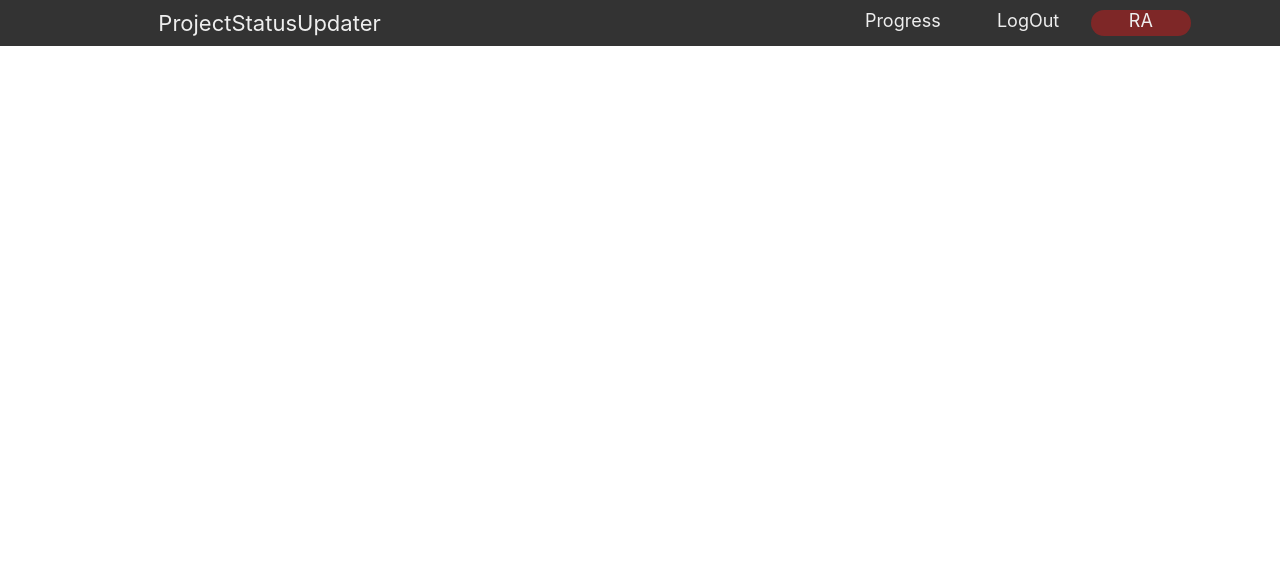
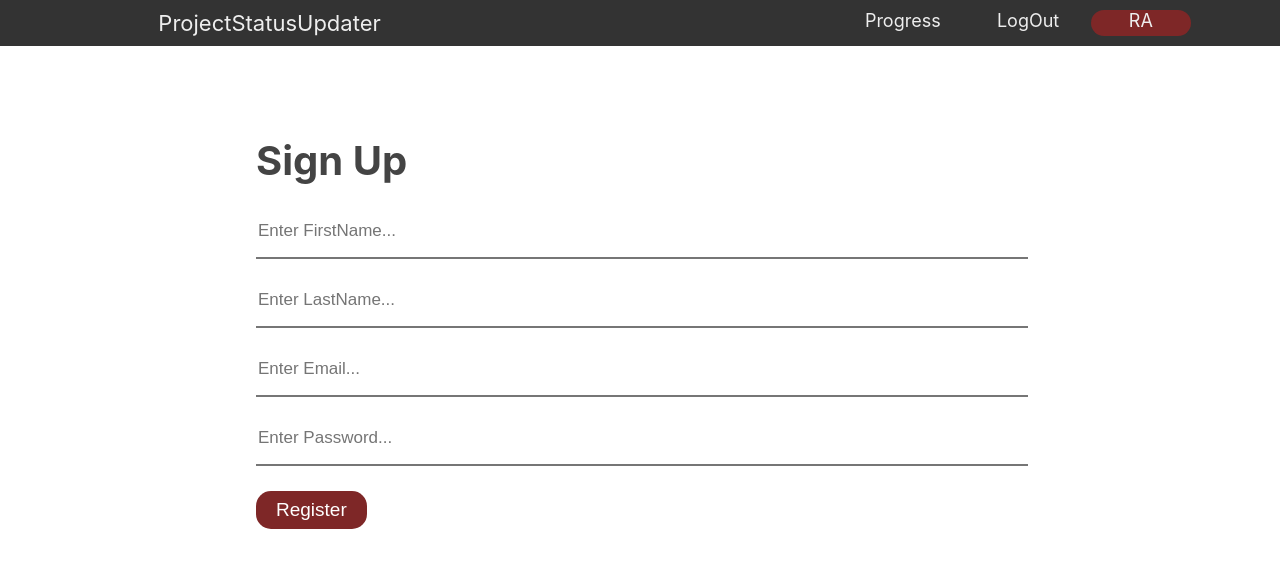
Before and after one commit to RRakib/Project-Status-Updater-React-Redux-FireBase, a React (Create React App) app: page /signup in a window 1280 px wide. Shown: the top 568 px of the page. Built offline with nearby package versions, Linux system fonts and the light colour scheme.

Commit message:
Added Sign in and Sign Up Component

```diff
--- a/src/App.js
+++ b/src/App.js
@@ -3,6 +3,8 @@ import {BrowserRouter , Switch , Route} from "react-router-dom"
 import Navbar from "./Components/Layout/Navbar"
 import Dashbord from "./Components/Dashbord/Dashbord"
 import ProjectDetails from "./Components/Projects/ProjectDetails"
+import SignIn from "./Components/Auth/SignIn"
+import SignUp from "./Components/Auth/SignUp"
 import './App.css';
 
 class App extends Component {
@@ -14,6 +16,8 @@ class App extends Component {
           <Switch>
           <Route path="/" exact component={Dashbord} />
           <Route path="/project/:id" component={ProjectDetails} />
+          <Route path="/signin" component={SignIn} />
+          <Route path="/signup" component={SignUp} />
           </Switch>
         </div>
       </BrowserRouter>
--- /dev/null
+++ b/src/Components/Auth/Auth.css
@@ -0,0 +1,33 @@
+.signIn{
+    width: 100%;
+    text-align: left;
+}
+.signIn .container{
+    width: 60%;
+    margin: 7% auto 0;
+}
+.signIn .container .title{
+    font-size: 40px;
+    margin: 0 0 20px;
+    padding: 0;
+    color: #444444;
+}
+.signIn .container .input{
+    width: 100%;
+    height: 50px;
+    margin: 0 0 15px;
+    border: none;
+    border-bottom: 2px solid #767676;
+    outline: none;
+    font-size: 17px;
+}
+.signIn .container button{
+    background: #7e2727;
+    color: white;
+    border: none;
+    outline: none;
+    font-size: 19px;
+    padding: 8px 20px;
+    border-radius: 15px;
+    margin-top: 10px;
+}
--- a/src/Components/Auth/SignIn.js
+++ b/src/Components/Auth/SignIn.js
@@ -0,0 +1,56 @@
+import React, { Component } from 'react'
+import "./Auth.css"
+class SignIn extends Component {
+    state = {
+        email : "",
+        password : ""
+    }
+
+    handleChange = (e) => {
+        const {name , value} = e.target;
+        this.setState({
+            [name] : value
+        })
+     }
+     handleSubmit = (e) => {
+         e.preventDefault();
+        console.log(this.state)
+        this.setState({
+            email : "",
+            password : ""
+        })
+     }
+
+  render() {
+    return (
+      <div className="signIn">
+        <div className="container">
+        <form onSubmit={this.handleSubmit}>
+            <h5 className="title">Sign In</h5>
+            <input
+                className="input"
+                type="email"
+                name="email"
+                placeholder="Enter Email..."
+                onChange={this.handleChange}
+                value= {this.state.email}
+            />
+            <br />
+            <input
+                className="input"
+                type="password"
+                name="password"
+                placeholder="Enter Password..."
+                onChange={this.handleChange}
+                value= {this.state.password}
+            />
+            <br />
+            <button>Submit</button>
+        </form>
+        </div>
+      </div>
+    )
+  }
+}
+
+export default SignIn
--- a/src/Components/Auth/SignUp.js
+++ b/src/Components/Auth/SignUp.js
@@ -0,0 +1,78 @@
+import React, { Component } from 'react'
+import "./Auth.css"
+class SignUp extends Component {
+    state = {
+        firstName : "",
+        lastName: "",
+        email : "",
+        password : ""
+    }
+
+    handleChange = (e) => {
+        const {name , value} = e.target;
+        this.setState({
+            [name] : value
+        })
+     }
+     handleSubmit = (e) => {
+         e.preventDefault();
+        console.log(this.state)
+        this.setState({
+            email : "",
+            password : "",
+            firstName : "",
+            lastName : ""
+        })
+     }
+
+  render() {
+    return (
+      <div className="signIn">
+        <div className="container">
+        <form onSubmit={this.handleSubmit}>
+            <h5 className="title">Sign Up</h5>
+            <input
+                className="input"
+                type="text"
+                name="firstName"
+                placeholder="Enter FirstName..."
+                onChange={this.handleChange}
+                value= {this.state.firstName}
+            />
+            <br />
+            <input
+                className="input"
+                type="text"
+                name="lastName"
+                placeholder="Enter LastName..."
+                onChange={this.handleChange}
+                value= {this.state.lastName}
+            />
+            <br />
+            <input
+                className="input"
+                type="email"
+                name="email"
+                placeholder="Enter Email..."
+                onChange={this.handleChange}
+                value= {this.state.email}
+            />
+            <br />
+            <input
+                className="input"
+                type="password"
+                name="password"
+                placeholder="Enter Password..."
+                onChange={this.handleChange}
+                value= {this.state.password}
+            />
+            <br />
+            <button>Register</button>
+        </form>
+        </div>
+      </div>
+    )
+  }
+}
+
+export default SignUp
--- a/src/Components/Dashbord/Dashbord.css
+++ b/src/Components/Dashbord/Dashbord.css
@@ -3,7 +3,7 @@
     height: 100%;
 }
 .dashbord .container{
-    width: 90%;
+    width: 85%;
     margin: auto;
     display: grid;
     grid-template-columns: 60% 40%;
```
